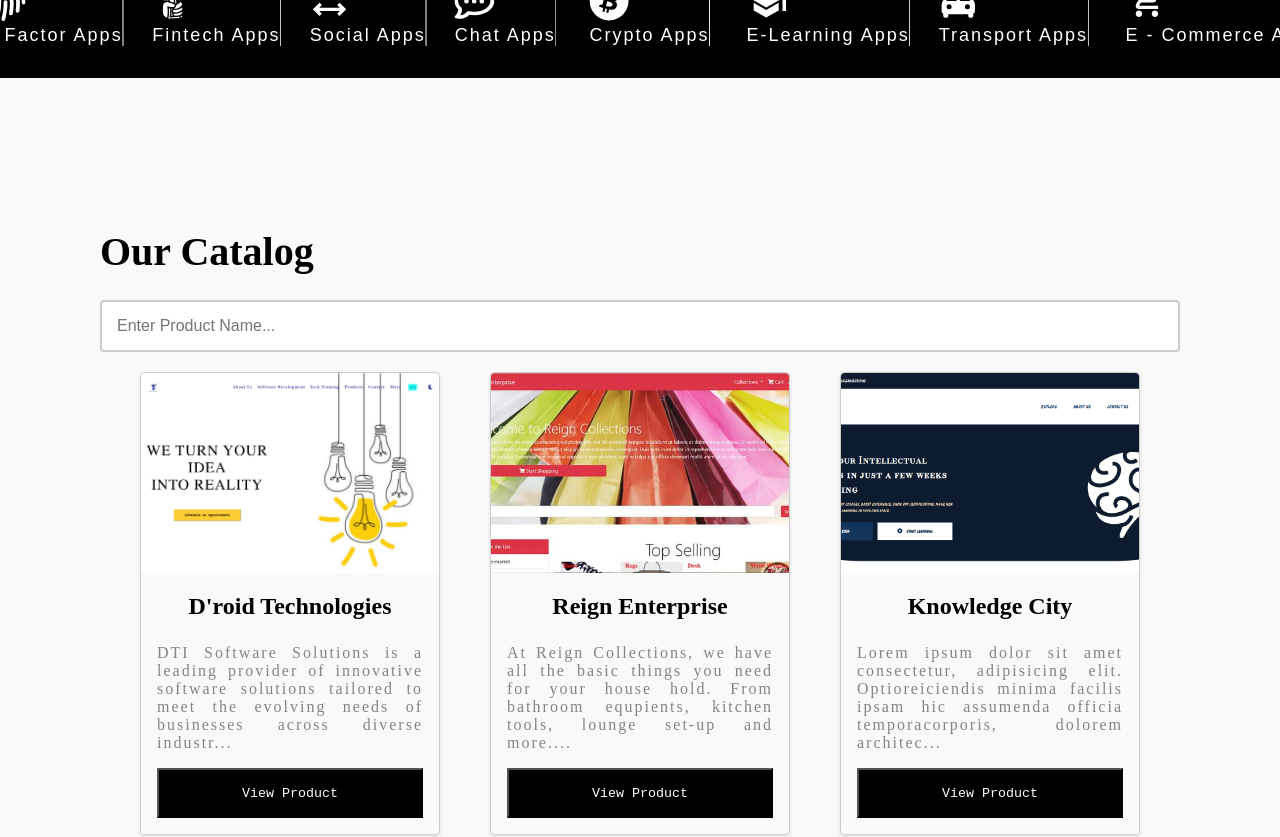
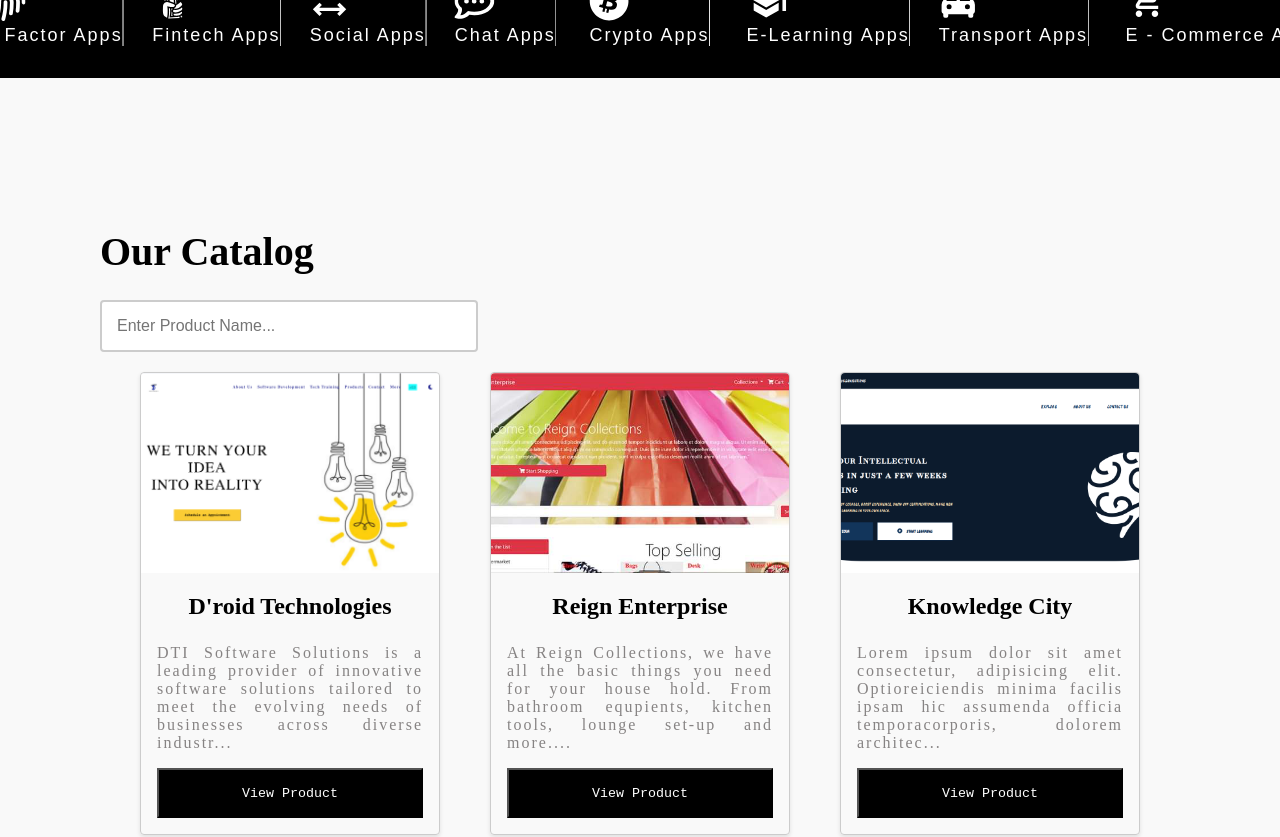
Before and after one commit to D-roid-Technologies/D-roid-tech-Website, a React (Create React App) app: page /products in a window 1280 px wide. Shown: the part 912-1749 px from the top of the page. Built offline with nearby package versions, Linux system fonts and the light colour scheme; the HTML template or start-up script is replaced by a standard one; a web font is replaced by a local one.

Commit message:
fixed the product page search input field

```diff
--- a/src/app/ui/pages/animations/Animation.css
+++ b/src/app/ui/pages/animations/Animation.css
@@ -145,7 +145,7 @@
   box-shadow: 0 4px 8px rgba(0, 0, 0, 0.1); */
 }
 .product-name {
-  width: 50%;
+  width: 35% !important;
   padding: 10px 15px;
   margin: 10px 0;
   box-sizing: border-box;
```
